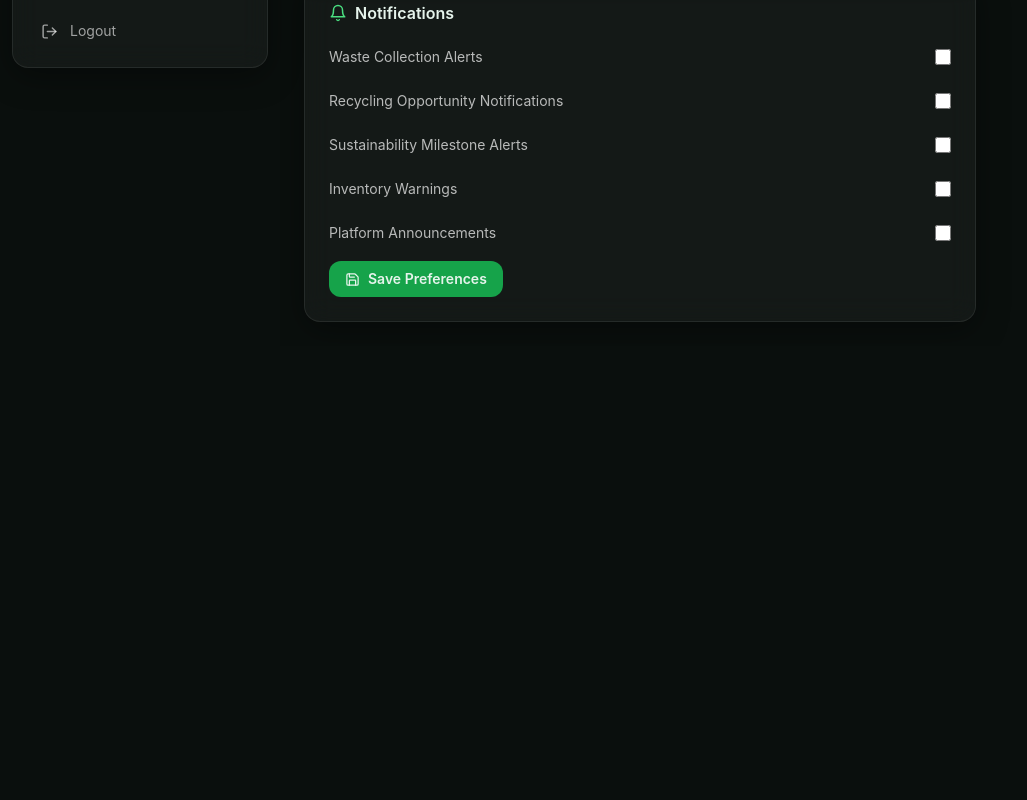
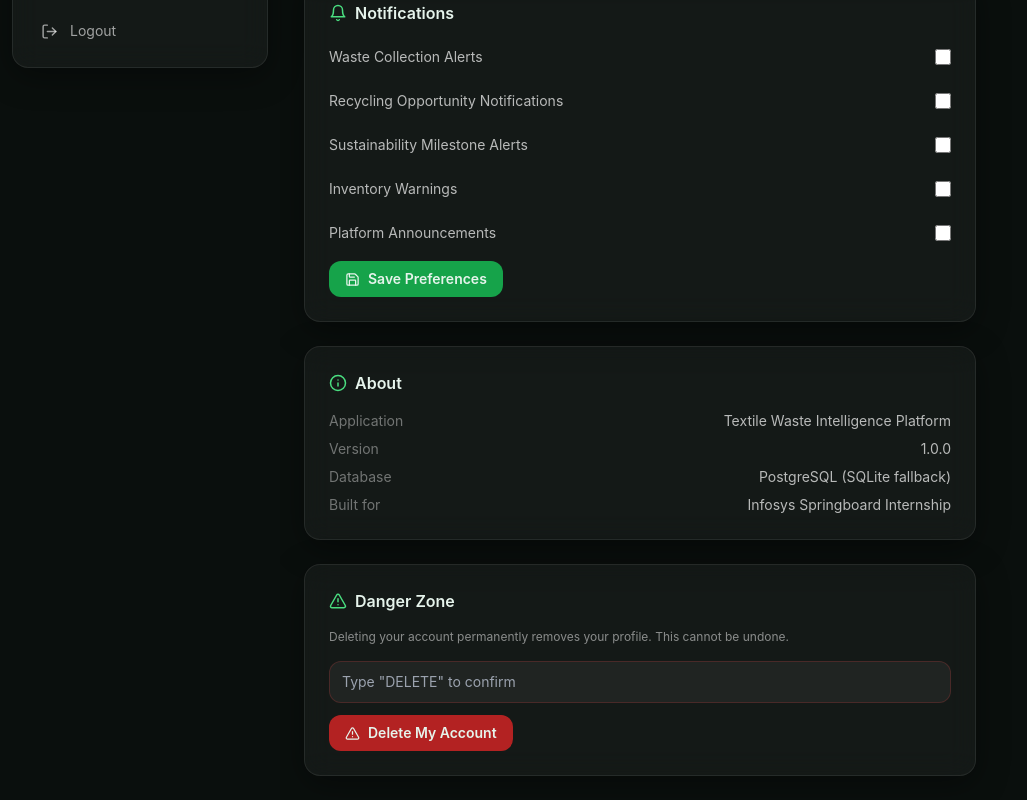
Before and after one commit to springboardmentor802-dotcom/AI-Textile-Waste-Intelligence-Platform, a React (Vite) app in the folder frontend/: page /settings in a window 1280 px wide. Shown: the part 744-1544 px from the top of the page, without its empty margins (0-1027 px from the left). Before the commit the page ends 1090 px from the top, so only its background shows below. Built offline with nearby package versions, Linux system fonts and the light colour scheme; no server answers; sample sign-in values are in the browser's storage.

Commit message:
Add About and Danger Zone sections to Settings page; add self-delete account endpoint

```diff
--- a/frontend/src/pages/Settings.jsx
+++ b/frontend/src/pages/Settings.jsx
@@ -1,5 +1,6 @@
 import { useEffect, useState } from 'react'
-import { Save, Lock, Bell, UserCog } from 'lucide-react'
+import { useNavigate } from 'react-router-dom'
+import { Save, Lock, Bell, UserCog, Info, AlertTriangle } from 'lucide-react'
 import api from '../api'
 import { Section } from '../components/ui.jsx'
 
@@ -12,6 +13,9 @@ const PREF_LABELS = {
 }
 
 export default function Settings() {
+  const navigate = useNavigate()
+  const [deleteConfirm, setDeleteConfirm] = useState('')
+  const [deleteErr, setDeleteErr] = useState('')
   const [profileForm, setProfileForm] = useState({ full_name: '', email: '' })
   const [profileMsg, setProfileMsg] = useState('')
   const [profileErr, setProfileErr] = useState('')
@@ -58,6 +62,20 @@ export default function Settings() {
     setPrefsMsg('')
     await api.put('/settings', prefs)
     setPrefsMsg('Preferences saved.')
+  }
+
+  const handleDeleteAccount = async () => {
+    if (deleteConfirm !== 'DELETE') {
+      setDeleteErr('Type DELETE to confirm')
+      return
+    }
+    try {
+      await api.delete('/auth/account')
+      localStorage.clear()
+      navigate('/login')
+    } catch (err) {
+      setDeleteErr(err.response?.data?.detail || 'Failed to delete account')
+    }
   }
 
   return (
@@ -126,6 +144,27 @@ export default function Settings() {
           </div>
         )}
       </Section>
-    </div>
-  )
-}
+
+        <Section title="About" icon={Info}>
+          <div className="text-sm text-white/70 space-y-2">
+            <div className="flex justify-between"><span className="text-white/40">Application</span><span>Textile Waste Intelligence Platform</span></div>
+            <div className="flex justify-between"><span className="text-white/40">Version</span><span>1.0.0</span></div>
+            <div className="flex justify-between"><span className="text-white/40">Database</span><span>PostgreSQL (SQLite fallback)</span></div>
+            <div className="flex justify-between"><span className="text-white/40">Built for</span><span>Infosys Springboard Internship</span></div>
+          </div>
+        </Section>
+
+        <Section title="Danger Zone" icon={AlertTriangle}>
+          <p className="text-xs text-white/50 mb-4">Deleting your account permanently removes your profile. This cannot be undone.</p>
+          <input value={deleteConfirm} onChange={(e) => setDeleteConfirm(e.target.value)}
+            placeholder='Type "DELETE" to confirm'
+            className="w-full mb-3 bg-white/5 border border-red-500/20 rounded-xl px-3 py-2.5 text-sm outline-none focus:border-red-500/50" />
+          {deleteErr && <div className="text-xs text-red-400 mb-3">{deleteErr}</div>}
+          <button onClick={handleDeleteAccount}
+            className="flex items-center gap-2 bg-red-600/80 hover:bg-red-600 transition rounded-xl px-4 py-2 text-sm font-semibold">
+            <AlertTriangle size={15} /> Delete My Account
+          </button>
+        </Section>
+      </div>
+    )
+  }
--- a/frontend/src/pages/Sustainability.jsx
+++ b/frontend/src/pages/Sustainability.jsx
@@ -327,7 +327,7 @@ export default function Sustainability() {
 
       <div>
         <div className="flex items-center justify-between mb-3 mt-2">
-          <EngineHeading icon={Globe2} label="Environmental Impact Assessment Engine" color="bg-sky-500/10 border-sky-400/40 text-sky-300" />
+          <EngineHeading icon={Globe2} label="Environmental Impact Assessment Engine" color="bg-amber-500/10 border-amber-400/40 text-amber-300" />
           <button onClick={downloadSustainabilityReport}
             className="flex items-center gap-2 bg-mint-600 hover:bg-mint-500 transition rounded-lg px-3 py-1.5 text-xs font-semibold h-fit">
             <Download size={13} /> Sustainability Report (PDF)
```
Also changed, not shown: 1 other file (tests, documents, lock files or other folders).
